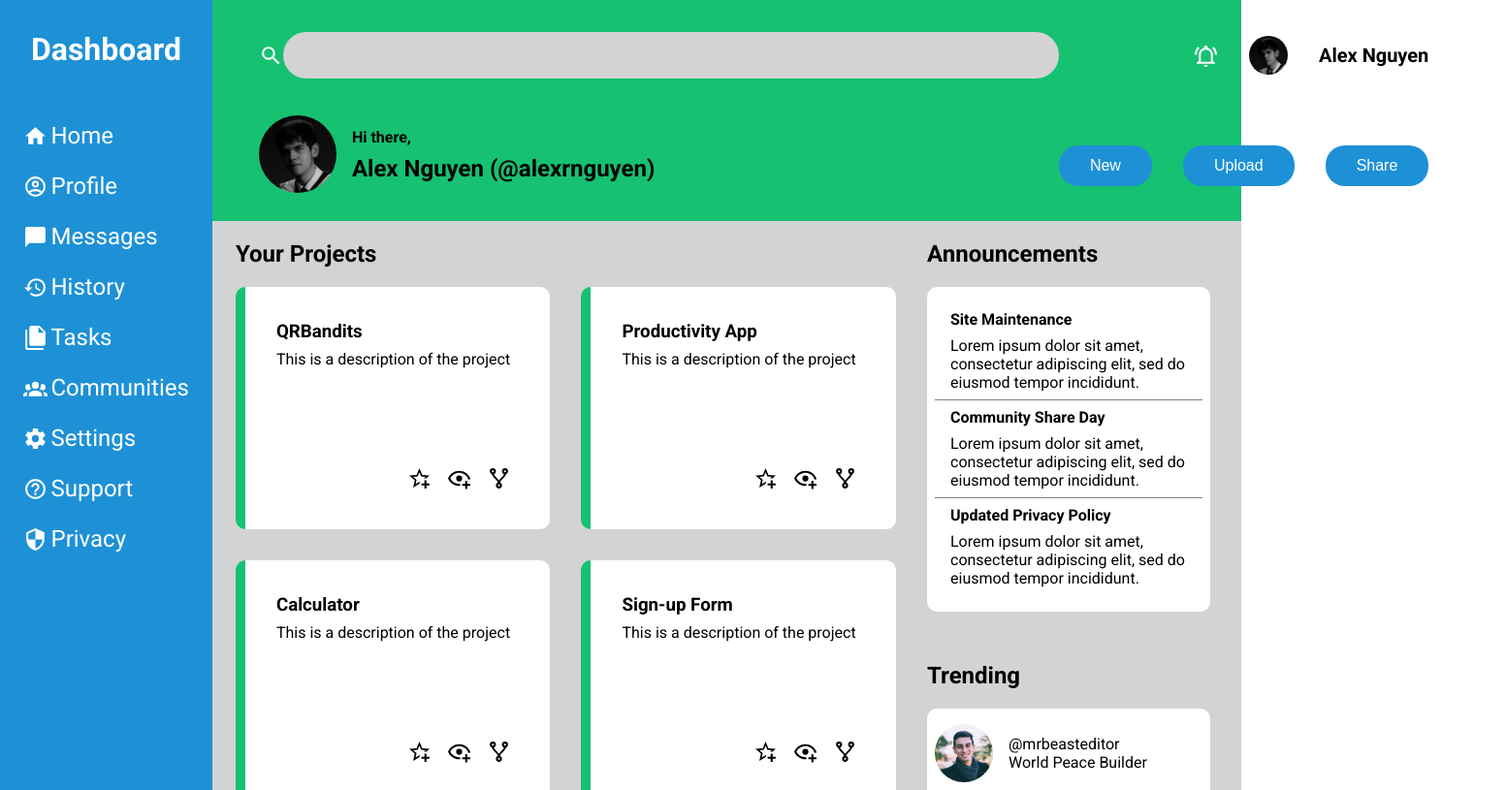
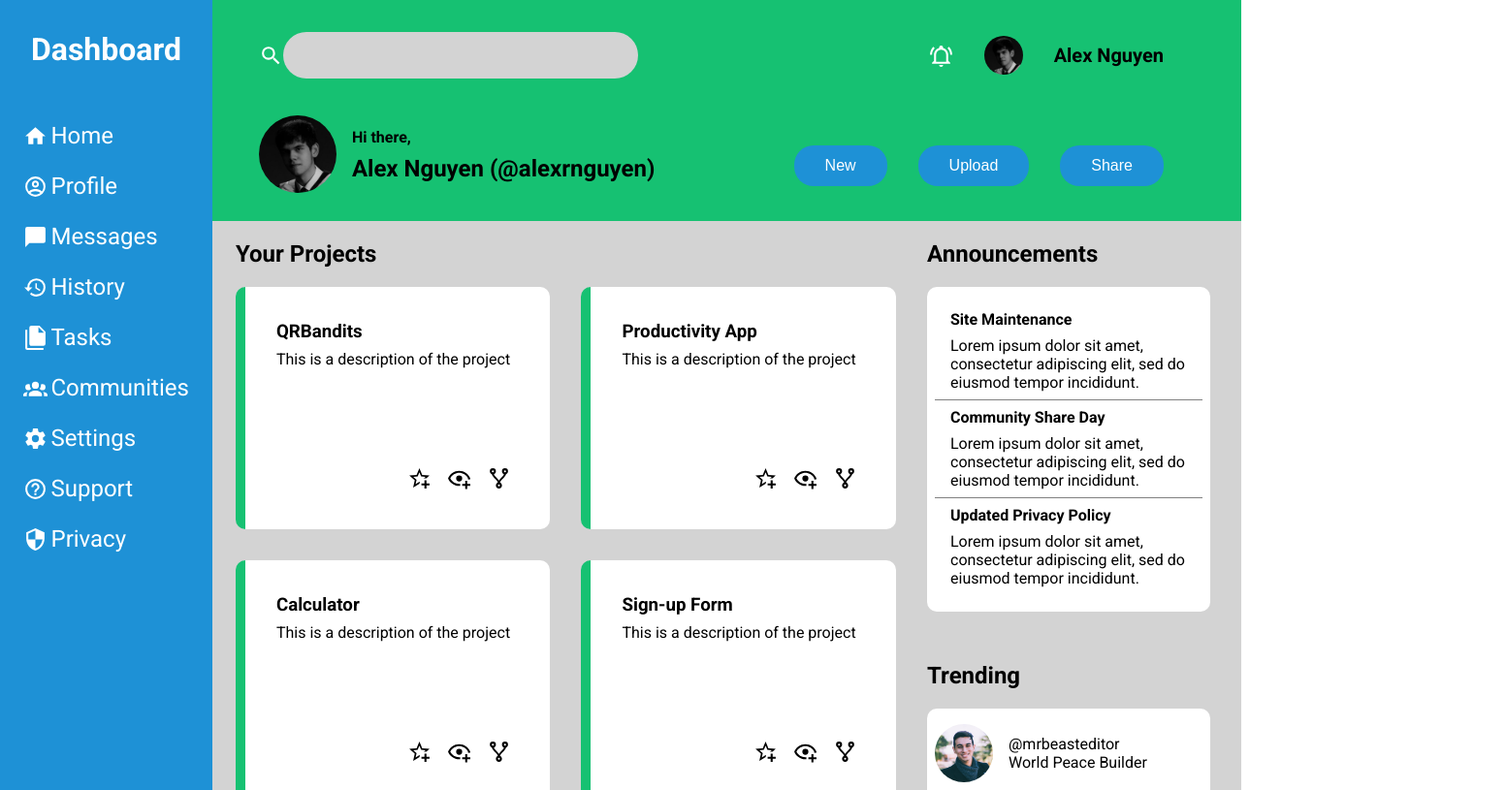
Before and after one commit to alexrnguyen/admin-dashboard, a plain HTML site: page index.html in a window 1280 px wide. Shown: the top 815 px of the page at 97% size, 1553 px wide, since content can reach past the window. Drawn offline with Linux system fonts and the light colour scheme.

Commit message:
Fix background overflow on resize

```diff
--- a/style.css
+++ b/style.css
@@ -33,7 +33,8 @@ p {
 .container {
     height: 100%;
     display: grid;
-    grid-template: 1fr minmax(600px, 4fr) / 1fr minmax(600px, 5fr);
+    grid-template: 1fr minmax(600px, 4fr) / 1fr minmax(800px, 5fr);
+    overflow-x: hidden;
 }
 
 .sidebar {
@@ -67,7 +68,7 @@ a {
 .header {
     background-color: var(--secondary-color);
     display: grid;
-    grid-template: 1fr 1fr / 2fr 1fr;
+    grid-template: 1fr 1fr / minmax(400px, 1fr) 1fr;
 }
 
 .searchbar-container, .greeting-container {
@@ -82,7 +83,7 @@ a {
 
 .searchbar {
     background-color: lightgray;
-    width: 50rem;
+    width: max(300px, 80%);
     height: 3em;
     border-radius: 40px;
 }
```
